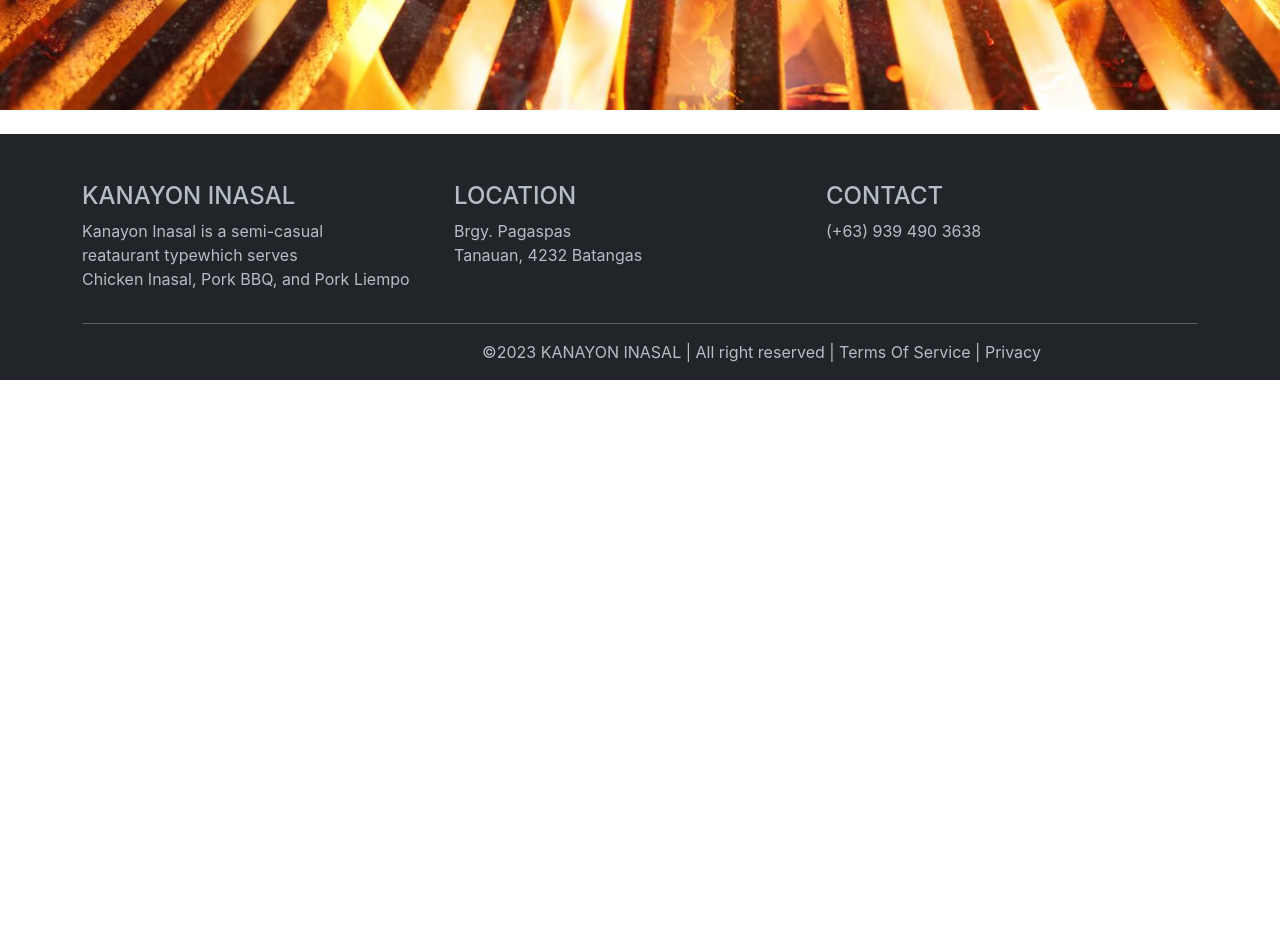
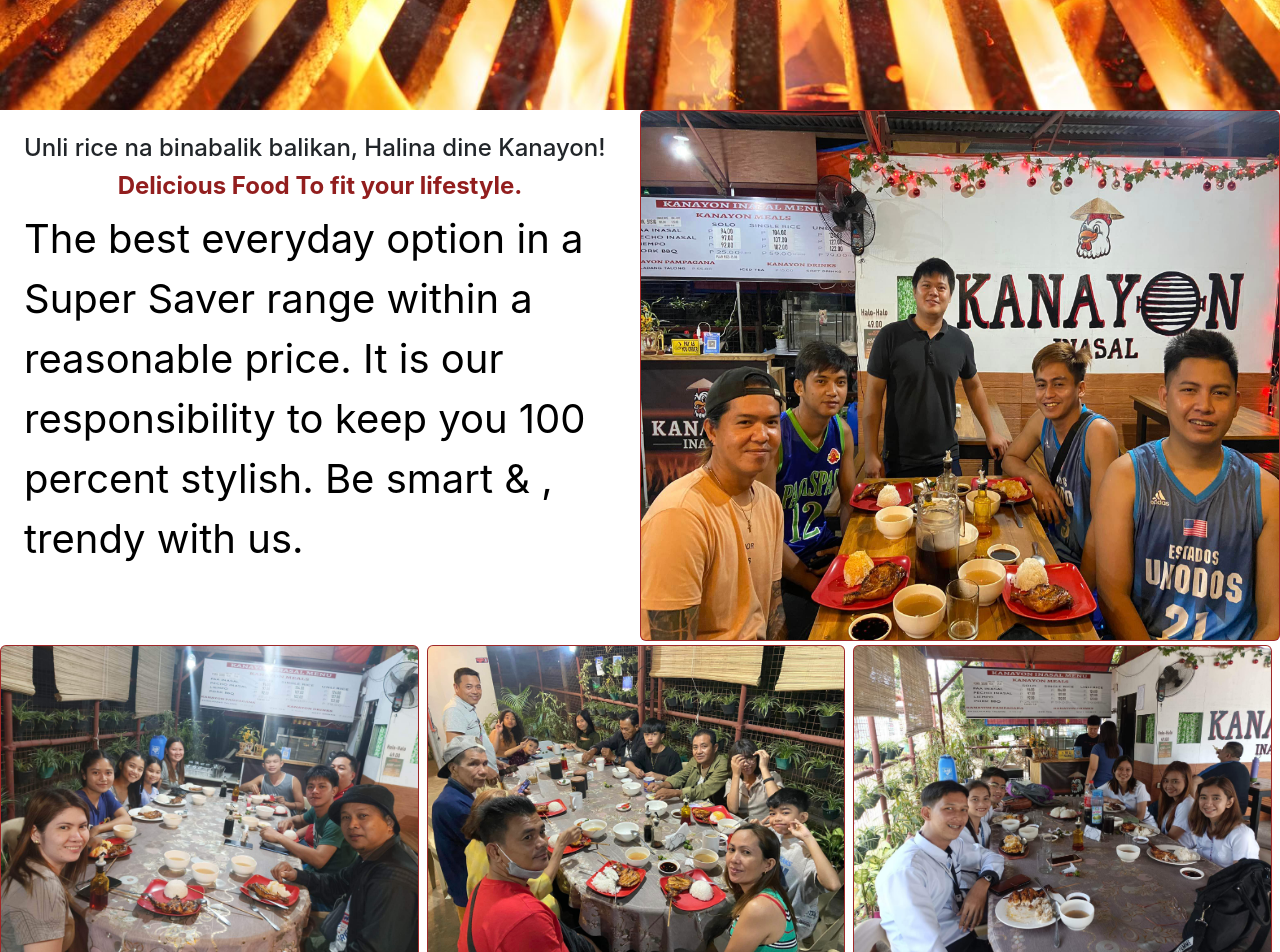
Before and after one commit to kobellanes/Kanayon-FE-RestaurantSystem, a React (Create React App) app in the folder kanayon_arms/: page / in a window 1280 px wide. Shown: the part 800-1752 px from the top of the page. Before the commit the page ends 1180 px from the top, so only its background shows below. Built offline with nearby package versions, Linux system fonts and the light colour scheme.

Commit message:
Pictures of customers added

```diff
--- a/kanayon_arms/src/components/HomePage/HomePage.js
+++ b/kanayon_arms/src/components/HomePage/HomePage.js
@@ -2,6 +2,10 @@
 import Header from '../Header/Header';
 import Footer from '../Footer/Footer';
 import './HomePage.css';
+import customers3 from '../../assets/customers3.jpg';
+import customers2 from '../../assets/customers2.jpg';
+import customers1 from '../../assets/customers1.jpg';
+import Customers4 from '../../assets/customers4.jpg';
 
 const backgroundImage = {
     backgroundImage: "url(" + require('../../bghome.jpg') + ")",
@@ -38,6 +42,67 @@
                 </div>
             </section >
 
+            <section>
+
+                <div className="austria-container">
+
+                    <div className="row h-100 g-0">
+
+                        <div className="col-md-6">
+
+                            <div className="bg-300 p-4 h-100 d-flex flex-column justify-content-center">
+
+                                <h4 className="text-800">Unli rice na binabalik balikan, Halina dine Kanayon!</h4>
+
+                                <h1 className="fw-bold lh-sm fs-4 fs-lg-5 fs-xl-6">Delicious Food To fit your lifestyle.</h1>
+
+                                <p className="mb-5 fs-1 text-black">The best everyday option in a Super Saver range within a reasonable price. It is our
+                                    responsibility to keep you 100 percent stylish. Be smart &amp; , trendy with us.</p>
+                            </div>
+
+                        </div>
+                        <div className="col-md-6">
+
+                            <div className="card card-span h-100 text-white">
+                                <img className="card-img h-100" src={customers1}
+                                    alt="Customers" />
+
+                                <div className="card-img-overlay bg-dark-gradient">
+
+
+                                </div>
+                            </div>
+                        </div>
+                    </div>
+                    <div className="row h-100 g-2 py-1">
+                        <div className="col-md-4">
+                            <div className="card card-span h-100 text-white"><img className="card-img h-100"
+                                src={Customers4} alt="Customers" />
+                                <div className="card-img-overlay bg-dark-gradient">
+                                </div>
+                            </div>
+                        </div>
+                        <div className="col-md-4">
+                            <div className="card card-span h-100 text-white"><img className="card-img h-100" src={customers3}
+                                alt="Customers" />
+                                <div className="card-img-overlay bg-dark-gradient">
+
+                                </div>
+                            </div>
+                        </div>
+                        <div className="col-md-4">
+                            <div className="card card-span h-100 text-white"><img className="card-img h-100"
+                                src={customers2} alt="Customers" />
+                                <div className="card-img-overlay bg-dark-gradient">
+
+                                </div>
+                            </div>
+                        </div>
+                    </div>
+                </div>
+
+            </section>
+
 
             <Footer></Footer>
         </>
```
